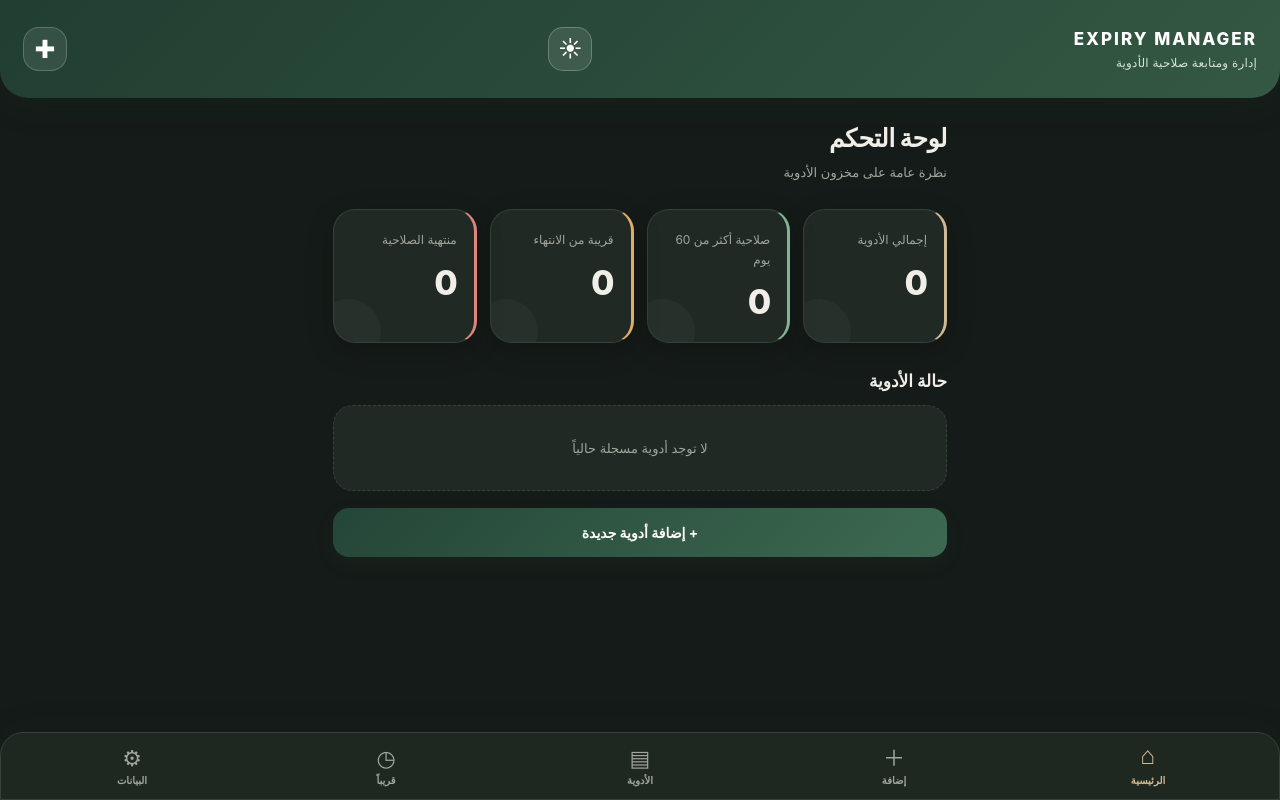
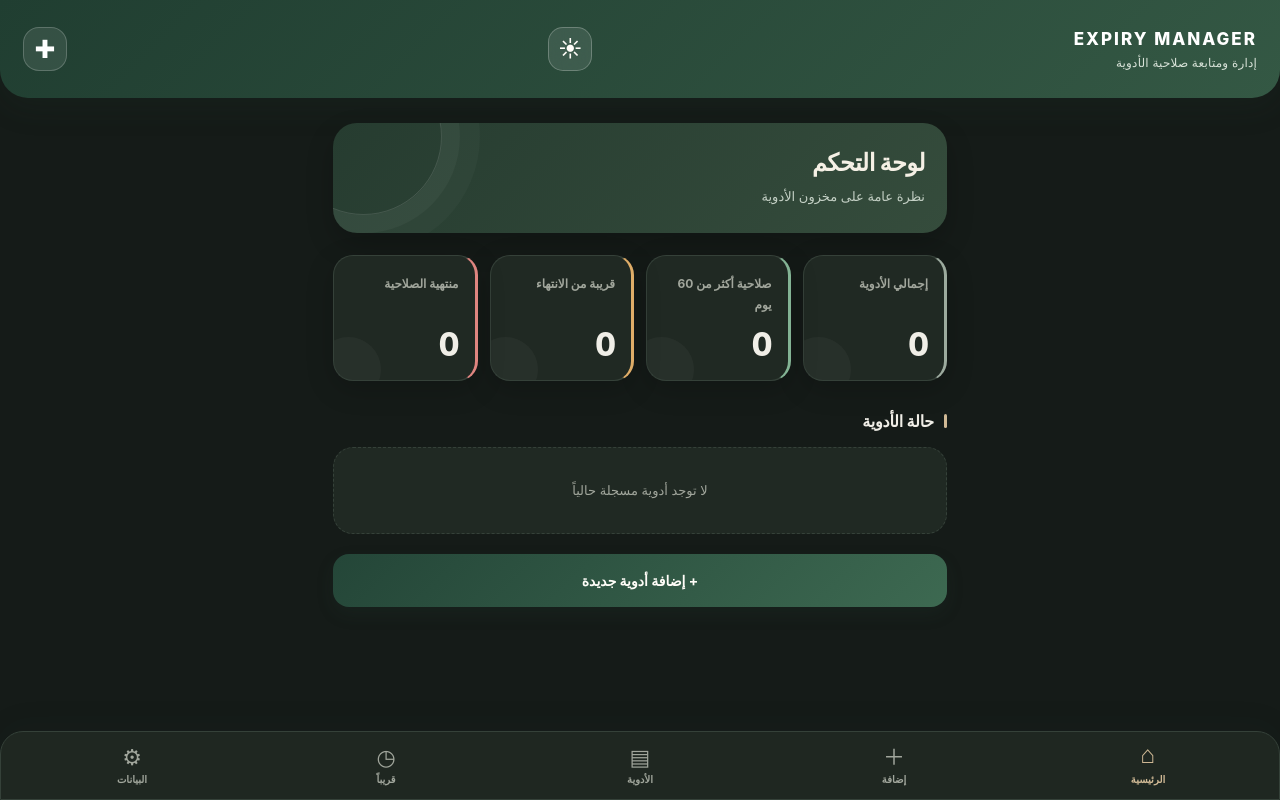
Before and after one commit to gexaro/My-app, a plain HTML site: page index.html in a window 1280 px wide. Both pictures are taken after a click on the button "التبديل إلى الوضع الداكن". Drawn offline with Linux system fonts and the light colour scheme.

Commit message:
Update style.css

```diff
--- a/style.css
+++ b/style.css
@@ -879,3 +879,243 @@ button:active {
     animation: none !important;
   }
 }
+
+/* =========================================
+   EXPIRY MANAGER — DASHBOARD POLISH V4
+   ========================================= */
+
+/* Dashboard hero */
+#dashboard .welcome {
+  position: relative;
+  overflow: hidden;
+  padding: 25px 22px;
+  margin-bottom: 22px;
+  border-radius: 24px;
+  background: linear-gradient(135deg, #203e31 0%, #365d47 100%);
+  box-shadow: 0 12px 28px rgba(32, 62, 49, .15);
+}
+
+#dashboard .welcome::after {
+  content: "";
+  position: absolute;
+  width: 155px;
+  height: 155px;
+  left: -48px;
+  top: -65px;
+  border: 1px solid rgba(255,255,255,.13);
+  border-radius: 50%;
+  box-shadow:
+    0 0 0 18px rgba(255,255,255,.035),
+    0 0 0 38px rgba(255,255,255,.025);
+  pointer-events: none;
+}
+
+#dashboard .welcome h2 {
+  position: relative;
+  z-index: 1;
+  color: #fffdf7;
+  font-size: 24px;
+}
+
+#dashboard .welcome p {
+  position: relative;
+  z-index: 1;
+  color: #d5e1d7;
+  font-size: 13px;
+}
+
+/* Statistics refinement */
+#dashboard .stats-grid {
+  gap: 12px;
+  margin-bottom: 30px;
+}
+
+#dashboard .stat-card {
+  min-height: 116px;
+  justify-content: space-between;
+  padding: 18px 16px;
+  border-radius: 20px;
+  background: var(--surface);
+  border: 1px solid var(--border);
+  border-right-width: 3px;
+}
+
+#dashboard .stat-card span {
+  font-size: 12px;
+  font-weight: 650;
+  line-height: 1.7;
+}
+
+#dashboard .stat-card strong {
+  font-size: 32px;
+  line-height: 1.1;
+  font-variant-numeric: tabular-nums;
+}
+
+#dashboard .stat-card.total {
+  border-right-color: #9caa9e;
+}
+
+#dashboard .stat-card.safe {
+  border-right-color: var(--green);
+}
+
+#dashboard .stat-card.warning {
+  border-right-color: var(--orange);
+}
+
+#dashboard .stat-card.expired {
+  border-right-color: var(--red);
+}
+
+/* Section headings */
+.section-heading {
+  position: relative;
+  padding-right: 13px;
+  margin: 27px 0 16px;
+}
+
+.section-heading::before {
+  content: "";
+  position: absolute;
+  right: 0;
+  top: 3px;
+  bottom: 3px;
+  width: 3px;
+  border-radius: 5px;
+  background: var(--primary);
+}
+
+.section-heading h3 {
+  font-size: 16px;
+  letter-spacing: -.2px;
+}
+
+/* Dashboard action */
+#dashboard > .primary-btn {
+  margin-top: 20px;
+  min-height: 53px;
+}
+
+/* Medicine cards */
+.medicine-card {
+  border-radius: 19px;
+  padding: 17px;
+}
+
+.medicine-top {
+  align-items: center;
+}
+
+.medicine-name {
+  line-height: 1.7;
+}
+
+.medicine-date {
+  font-size: 12px;
+  line-height: 1.7;
+}
+
+.medicine-actions {
+  gap: 10px;
+}
+
+.medicine-actions button {
+  min-height: 38px;
+  padding: 9px 16px;
+  border-radius: 11px;
+}
+
+/* Search and month filters */
+#searchInput,
+#monthFilter {
+  margin-bottom: 17px;
+}
+
+#searchInput {
+  min-height: 51px;
+}
+
+/* Form refinement */
+.form-card h3 {
+  font-size: 17px;
+  margin-top: 3px;
+}
+
+.form-card .help-text {
+  line-height: 1.9;
+}
+
+input,
+textarea {
+  min-height: 49px;
+}
+
+textarea {
+  min-height: 90px;
+}
+
+/* Bottom navigation refinement */
+.bottom-nav {
+  min-height: 68px;
+}
+
+.nav-item {
+  min-width: 0;
+  padding: 5px 2px;
+}
+
+.nav-item.active {
+  font-weight: 800;
+}
+
+.nav-item.active small {
+  font-weight: 800;
+}
+
+/* Toast refinement */
+.toast {
+  border: 1px solid rgba(255,255,255,.12);
+  box-shadow: 0 8px 25px rgba(0,0,0,.16);
+  backdrop-filter: blur(12px);
+}
+
+/* Dark mode dashboard */
+body[data-theme="dark"] #dashboard .welcome {
+  background: linear-gradient(135deg, #263c30 0%, #354c3c 100%);
+  box-shadow: 0 12px 28px rgba(0,0,0,.2);
+}
+
+body[data-theme="dark"] #dashboard .welcome h2 {
+  color: #f5f0e5;
+}
+
+body[data-theme="dark"] #dashboard .welcome p {
+  color: #c4d0c5;
+}
+
+body[data-theme="dark"] .medicine-actions .delete-btn {
+  background: rgba(189, 98, 92, .13);
+  color: var(--red);
+}
+
+/* Small iPhone screens */
+@media (max-width: 380px) {
+  #dashboard .stat-card {
+    padding: 16px 12px;
+    min-height: 108px;
+  }
+
+  #dashboard .stat-card span {
+    font-size: 11px;
+  }
+
+  #dashboard .stat-card strong {
+    font-size: 29px;
+  }
+
+  .container {
+    padding-right: 14px;
+    padding-left: 14px;
+  }
+}
```
